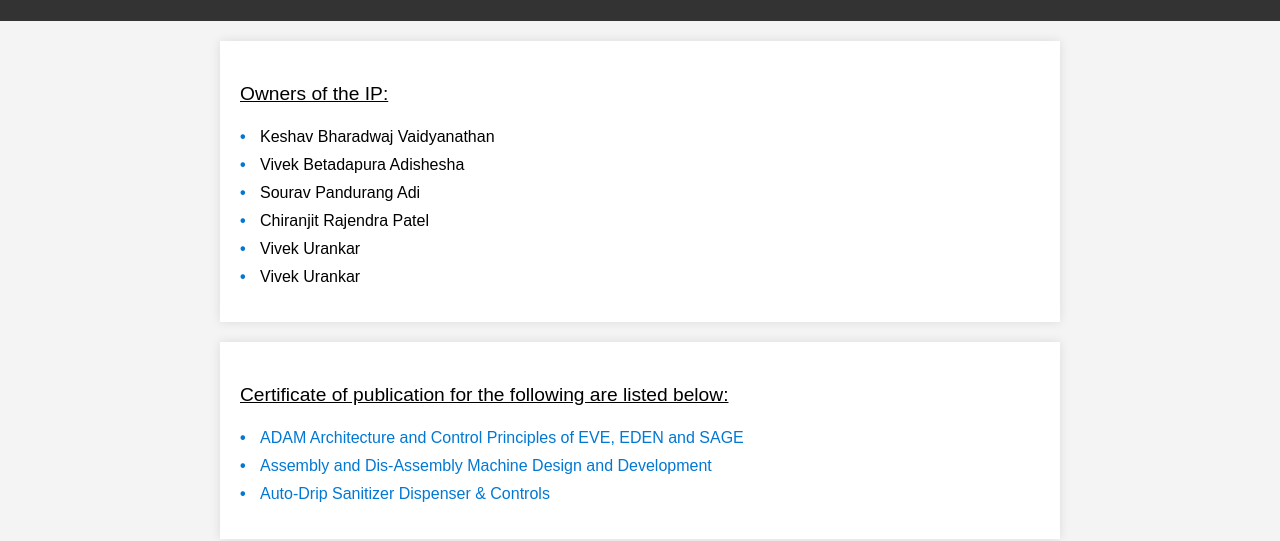
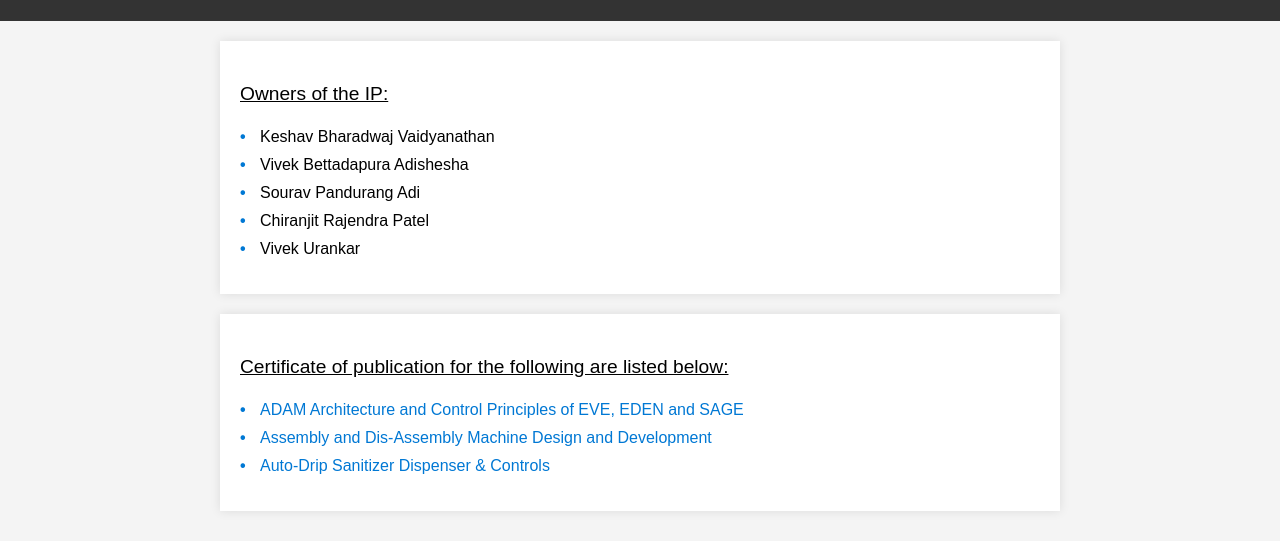
Before and after one commit to keshavbharadwaj/patents, a plain HTML site: page index.html in a window 1280 px wide. Shown: the part 99-640 px from the top of the page. Drawn offline with Linux system fonts and the light colour scheme.

Commit message:
Update index.html

```diff
--- a/index.html
+++ b/index.html
@@ -102,11 +102,10 @@
         <p><u>Owners of the IP:</u></p>
         <ul>
             <li>Keshav Bharadwaj Vaidyanathan</li>
-            <li>Vivek Betadapura Adishesha</li>
+            <li>Vivek Bettadapura Adishesha</li>
             <li>Sourav Pandurang Adi</li>
 	    <li>Chiranjit Rajendra Patel</li>
             <li>Vivek Urankar</li>
-	    <li>Vivek Urankar</li>
 
         </ul>
      </div>
```
